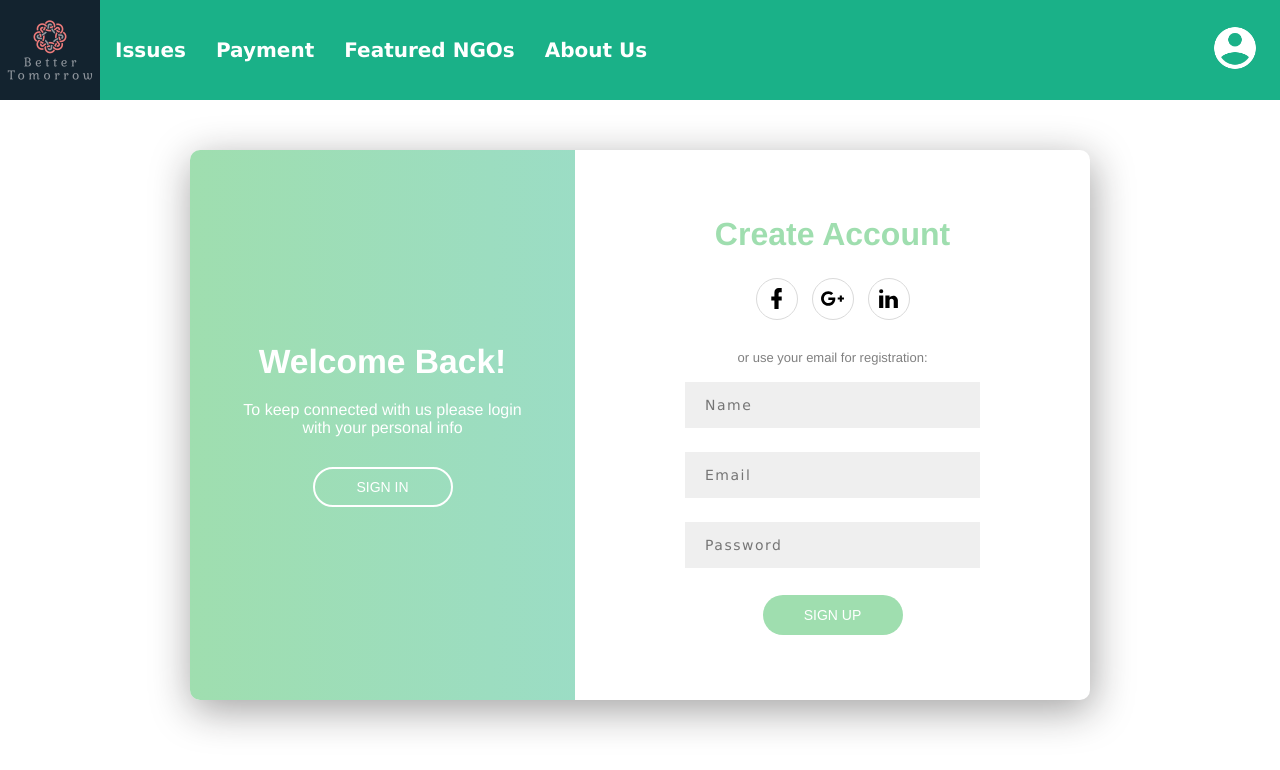
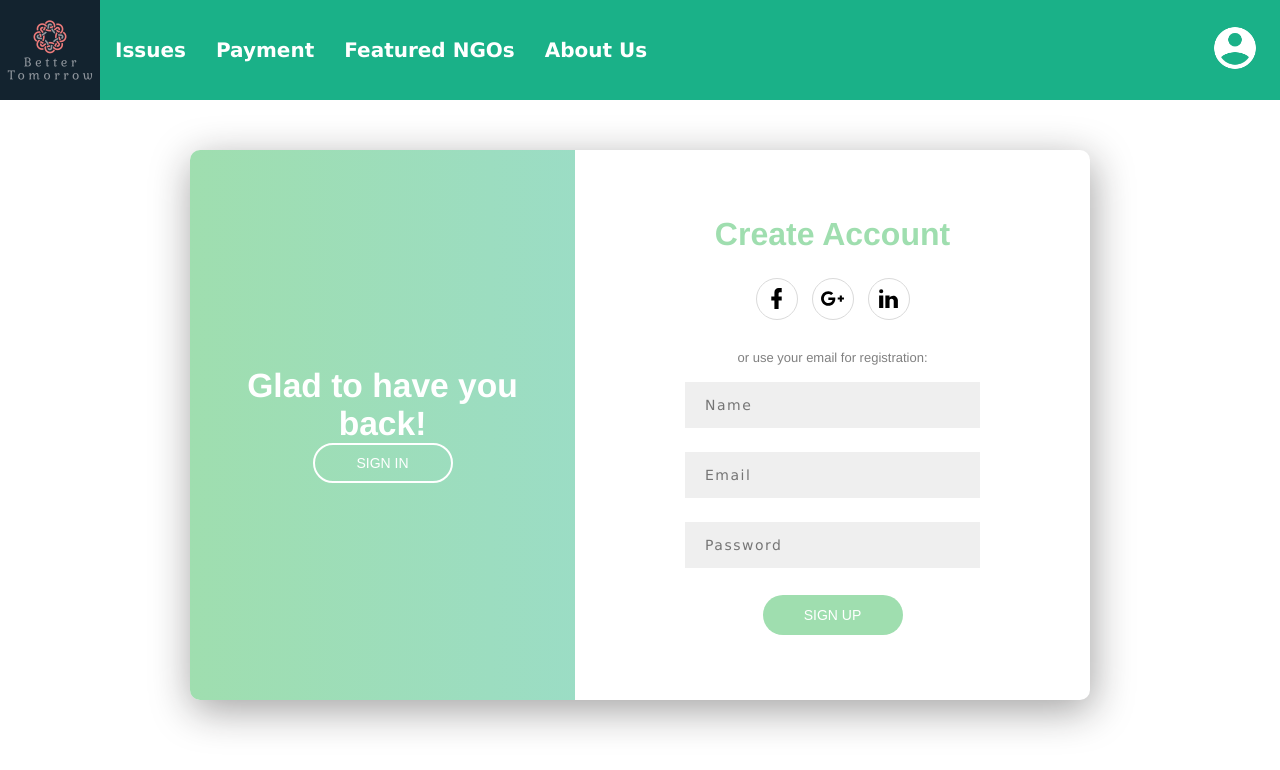
Before and after one commit to VidishaAG/Better-Tomorrow, a React (Create React App) app in the folder frontend/: page / in a window 1280 px wide. Shown: the top 770 px of the page. Built offline with nearby package versions, Linux system fonts and the light colour scheme.

Commit message:
silent before the storm

```diff
--- a/frontend/src/components/Login.js
+++ b/frontend/src/components/Login.js
@@ -147,13 +147,11 @@ export const Login = () => {
     <div className="container">
       <div className="overlay" id="overlay">
         <div className="sign-in" id="sign-in">
-          <h1>Welcome Back!</h1>
-          <p>To keep connected with us please login with your personal info</p>
+          <h1>Glad to have you back!</h1>
           <button className="switch-button" id="slide-right-button">Sign In</button>
         </div>
         <div className="sign-up" id="sign-up">
-          <h1>Hello, Friend!</h1>
-          <p>Enter your personal details and start a journey with us</p>
+          <h1>Before you start</h1>
           <button className="switch-button" id="slide-left-button">Sign Up</button>
         </div>
       </div>
--- a/frontend/src/components/Navbar.js
+++ b/frontend/src/components/Navbar.js
@@ -26,6 +26,7 @@ export const Navbar = () => {
         </div>
       </div>
       <div className="profile">
+        <span>{localStorage.email}</span>
         <Link to="/"><img src={user} alt="user.png" width="50" /></Link>
       </div>
       <div>
```
